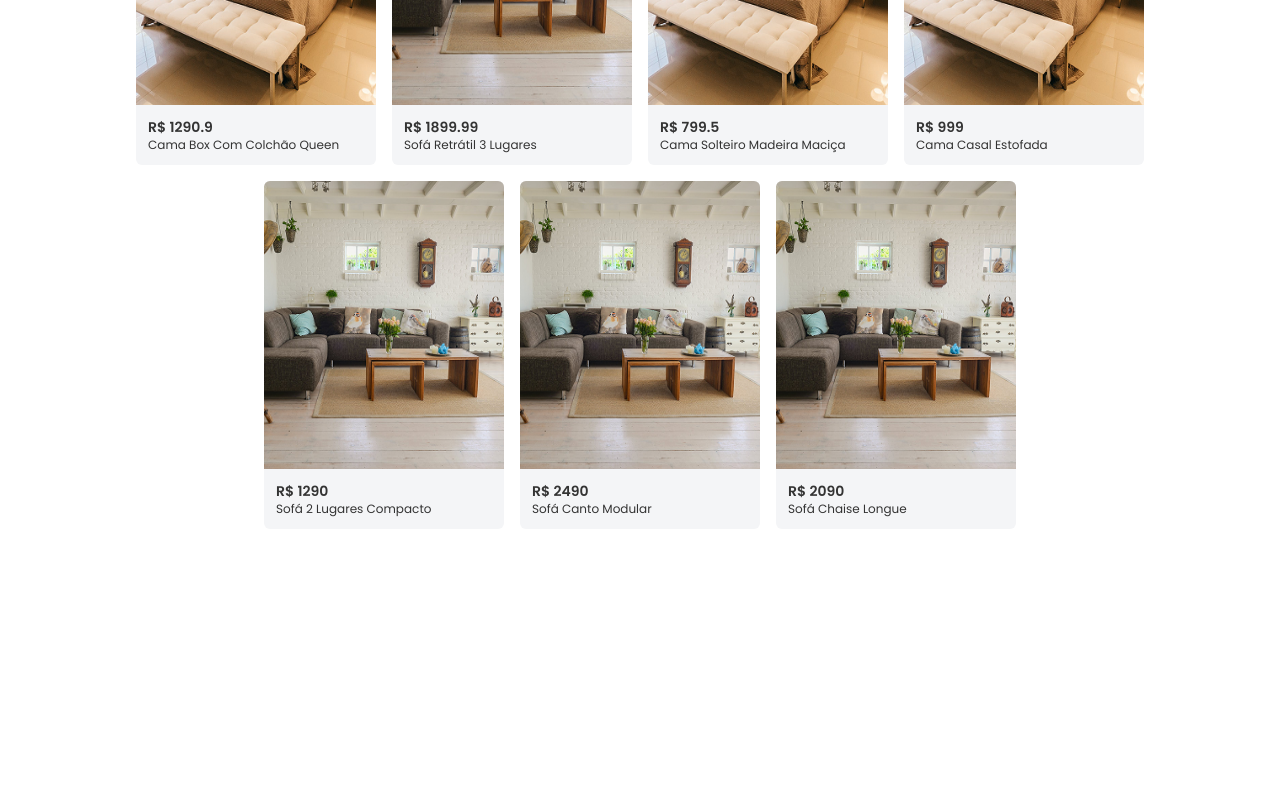
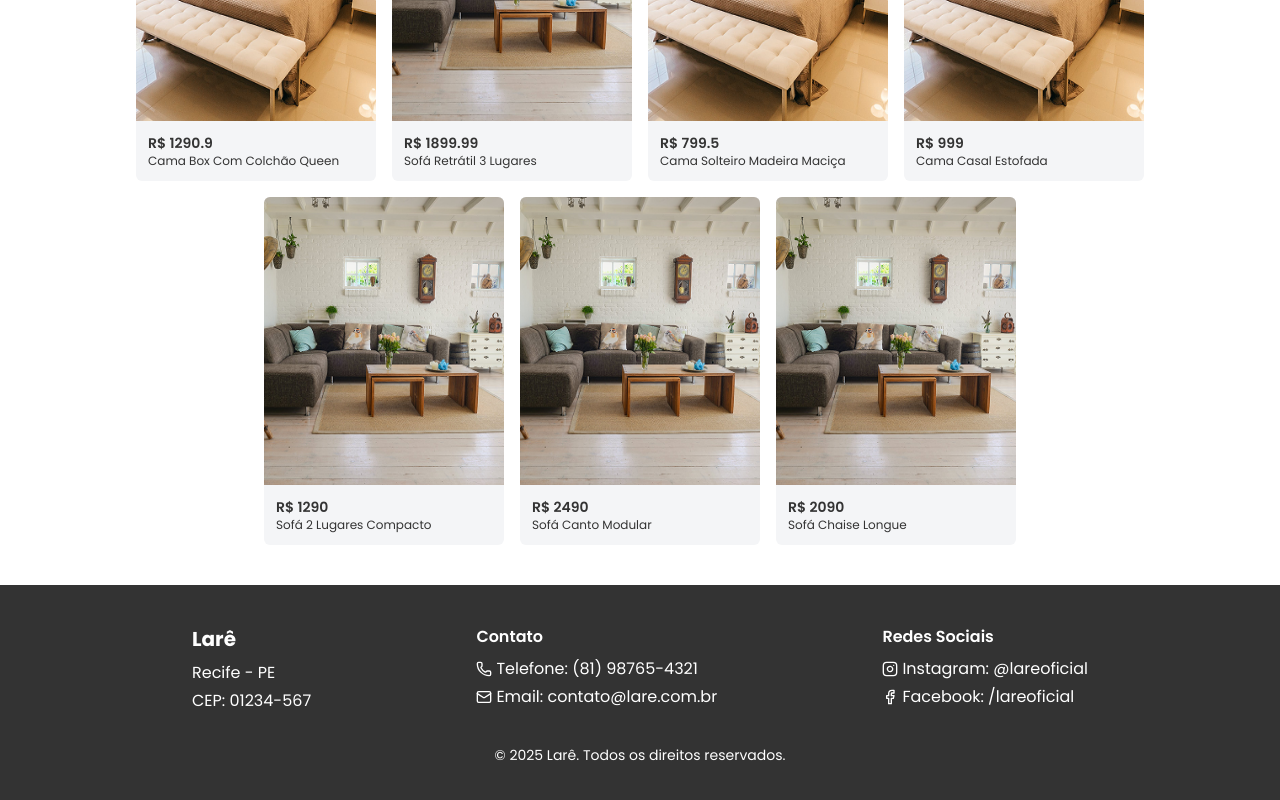
Before and after one commit to anaalbsantos/lare, a React (Vite) app: page / in a window 1280 px wide. Shown: the part 1058-1858 px from the top of the page. Before the commit the page ends 1611 px from the top, so only its background shows below. Built offline with nearby package versions, Linux system fonts and the light colour scheme.

Commit message:
add Footer component and integrate it into Home and Product pages

```diff
--- /dev/null
+++ b/src/components/footer/index.tsx
@@ -0,0 +1,41 @@
+import { Mail, Phone, Instagram, Facebook } from "lucide-react";
+const Footer = () => {
+  return (
+    <footer className="w-full bg-dark text-white p-10">
+      <div className="max-w-4xl mx-auto flex flex-col md:flex-row justify-between items-start gap-8">
+        <div>
+          <h2 className="text-xl font-bold mb-2">Larê</h2>
+          <p className="mb-1">Recife - PE</p>
+          <p>CEP: 01234-567</p>
+        </div>
+        <div>
+          <h3 className="font-semibold mb-2">Contato</h3>
+          <div className="flex items-center gap-1 mb-1">
+            <Phone size={16} />
+            <span>Telefone: (81) 98765-4321</span>
+          </div>
+          <div className="flex items-center gap-1">
+            <Mail size={16} />
+            <span>Email: contato@lare.com.br</span>
+          </div>
+        </div>
+        <div>
+          <h3 className="font-semibold mb-2">Redes Sociais</h3>
+          <div className="flex items-center gap-1 mb-1">
+            <Instagram size={16} />
+            <span>Instagram: @lareoficial</span>
+          </div>
+          <div className="flex items-center gap-1">
+            <Facebook size={16} />
+            <span>Facebook: /lareoficial</span>
+          </div>
+        </div>
+      </div>
+      <div className="mt-8 text-center text-sm text-gray-400">
+        © {new Date().getFullYear()} Larê. Todos os direitos reservados.
+      </div>
+    </footer>
+  );
+};
+
+export default Footer;
--- a/src/components/index.ts
+++ b/src/components/index.ts
@@ -3,5 +3,6 @@ import Product from "./product";
 import Button from "./button";
 import Quantity from "./quantity";
 import Cart from "./cart";
+import Footer from "./footer";
 
-export { NavBar, Product, Button, Quantity, Cart };
+export { NavBar, Product, Button, Quantity, Cart, Footer };
--- a/src/pages/Home/Home.tsx
+++ b/src/pages/Home/Home.tsx
@@ -1,5 +1,5 @@
 import { Background } from "../../assets";
-import { NavBar, Product } from "../../components";
+import { Footer, NavBar, Product } from "../../components";
 import { products } from "@/api/data";
 
 const Home = () => {
@@ -12,7 +12,7 @@ const Home = () => {
         </p>
         <img src={Background} className="w-full object-cover" />
       </div>
-      <div className="flex flex-col p-6 gap-6">
+      <div className="flex flex-col p-10 gap-6">
         <p className="font-bold text-2xl lg:text-4xl text-dark text-center">
           nossos produtos
         </p>
@@ -28,6 +28,7 @@ const Home = () => {
           ))}
         </div>
       </div>
+      <Footer />
     </div>
   );
 };
--- a/src/pages/Product/index.tsx
+++ b/src/pages/Product/index.tsx
@@ -1,4 +1,4 @@
-import { NavBar, Button, Quantity } from "../../components";
+import { NavBar, Button, Quantity, Footer } from "../../components";
 import { useParams } from "react-router-dom";
 import { products, cart } from "@/api/data";
 
@@ -33,6 +33,7 @@ const Product = () => {
           <Button label="Adicionar ao carrinho" onClick={addProductOnCart} />
         </div>
       </div>
+      <Footer />
     </div>
   );
 };
```
